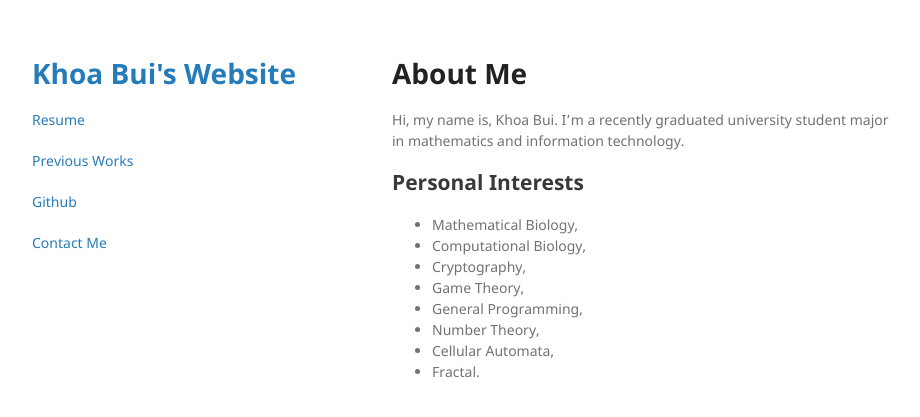
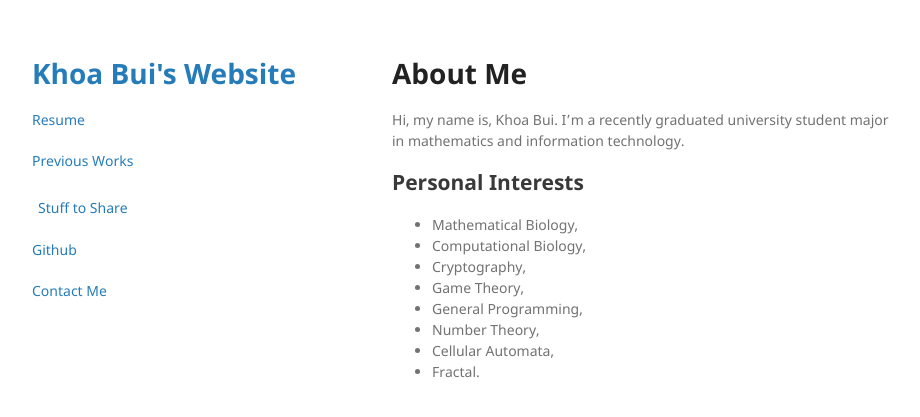
Before and after one commit to khoabuiv/khoabuiv.github.io, a Jekyll site: the page built from index.md, in a window 1280 px wide. Shown: the top 417 px of the page, without its empty margins (178-1098 px from the left). Built offline with Jekyll 4.4.1, drawn with Linux system fonts in a browser that asks for light colours; our own code applies the rules of GitHub Pages for plain Markdown files.

Commit message:
Taskbar Test

```diff
--- a/_layouts/default.html
+++ b/_layouts/default.html
@@ -24,22 +24,19 @@
         <p class="view"><a href="{{ site.github.resume }}">Resume</a></p>
         <p class="view"><a href="{{ site.github.previous_works }}">Previous Works</a></p>
 
-        <div class="dropdown">
-          <button class="dropbtn"><p>Stuff to Share</p></button>
+          <button class="dropbtn">Stuff to Share</button>
           <div class="dropdown-content">
             <p><a class="view" href="{{ site.github.fractal }}">Constructing fractals</a></p>
             <p><a class="view" href="{{ site.github.fractal }}">test1</a></p>
             <p><a class="view" href="{{ site.github.test }}">test2</a></p>
             <p><a class="view" href="{{ site.github.test }}">test3</a></p>
           </div>
-        </div>
 
         <script>
           /* Loop through all dropdown buttons to toggle between hiding and showing its dropdown content - This allows the user to have multiple dropdowns without any conflict */
           /* Source: https://www.w3schools.com/howto/howto_js_dropdown_sidenav.asp */
           var dropdown = document.getElementsByClassName("dropbtn");
           var i;
-
           for (i = 0; i < dropdown.length; i++) {
             dropdown[i].addEventListener("click", function() {
               this.classList.toggle("active");
--- a/_sass/jekyll-theme-minimal.scss
+++ b/_sass/jekyll-theme-minimal.scss
@@ -136,11 +136,6 @@
   position:static;
 }
 
-header .dropdown {
-  display: none;
-  margin:0 0 20px;
-  padding-top: 6px;
-}
 
 header .dropdown-content {
   display: none;
```
